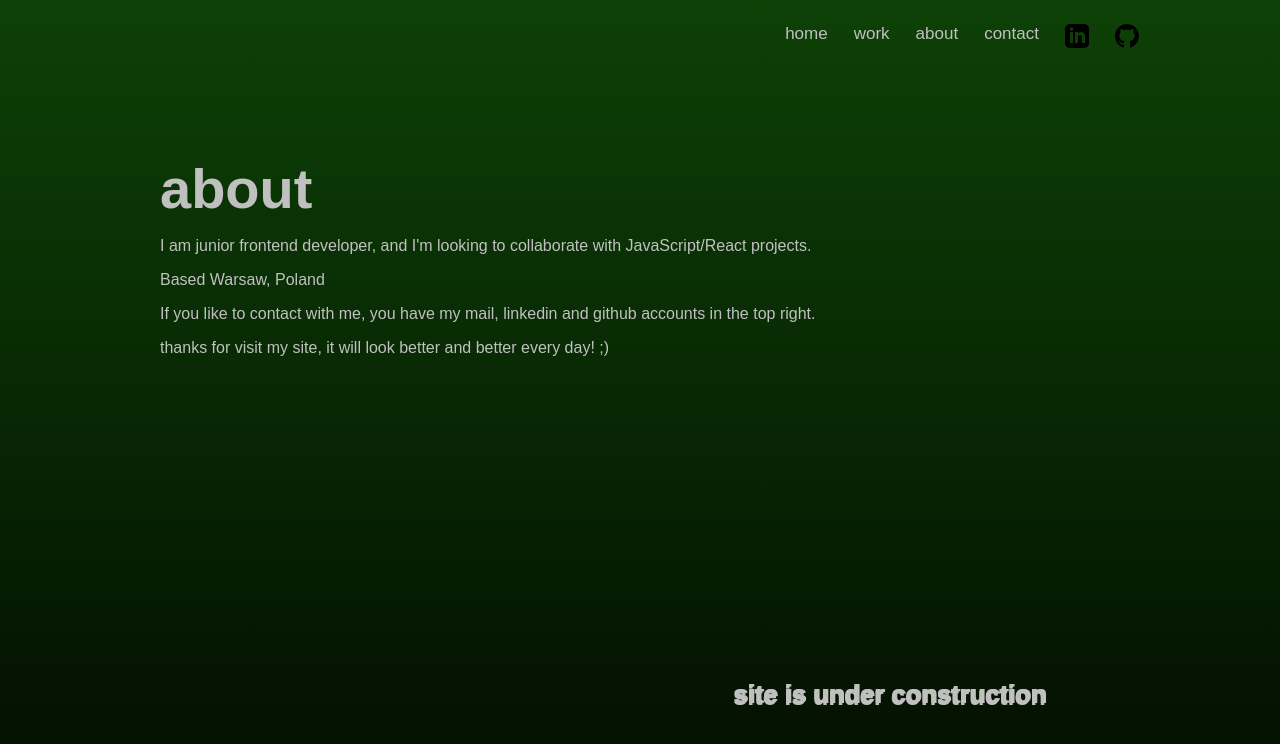
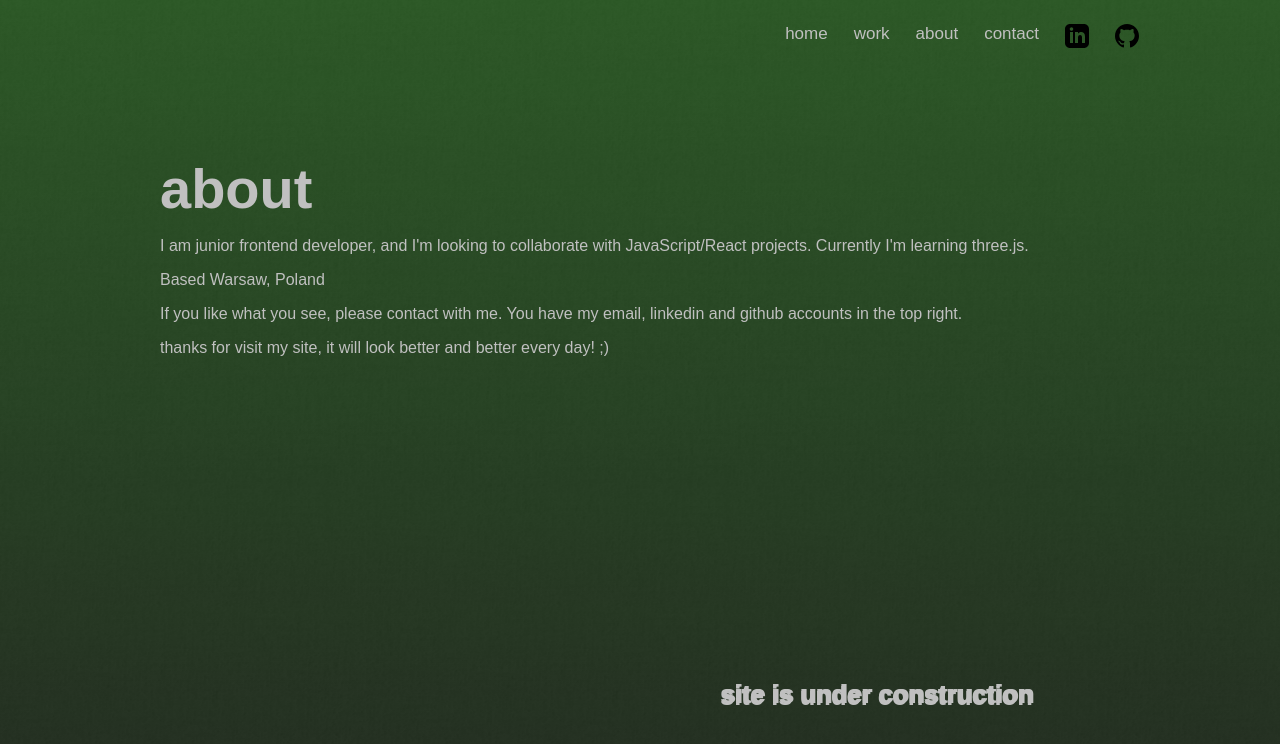
Before and after one commit to bartosz-lesniewski/bartosz-lesniewski.github.io, a React (Create React App) app in the folder portfolio-react/: page /about in a window 1280 px wide. Shown: the top 744 px of the page. Built offline with nearby package versions, Linux system fonts and the light colour scheme.

Commit message:
grain animation added to body and make some changes in readme

```diff
--- a/portfolio-react/src/About.js
+++ b/portfolio-react/src/About.js
@@ -6,12 +6,12 @@ function About() {
 			<h1>about</h1>
 			<p>
 				I am junior frontend developer, and I'm looking to collaborate with
-				JavaScript/React projects.
+				JavaScript/React projects. Currently I'm learning three.js.
 			</p>
 			<p>Based Warsaw, Poland</p>
 			<p>
-				If you like to contact with me, you have my mail, linkedin and github
-				accounts in the top right.
+				If you like what you see, please contact with me. You have my email,
+				linkedin and github accounts in the top right.
 			</p>
 			<p>
 				thanks for visit my site, it will look better and better every day! ;)
--- a/portfolio-react/src/styles/app.css
+++ b/portfolio-react/src/styles/app.css
@@ -24,7 +24,7 @@ h3 {
 
 .h3-footer {
 	font-size: 1.6em;
-	margin: 12em 9em 0 10em;
+	margin: 12em 9.5em 0 10em;
 	display: flex;
 	justify-content: flex-end;
 	/* font-style: italic; */
--- a/portfolio-react/src/styles/index.css
+++ b/portfolio-react/src/styles/index.css
@@ -14,7 +14,8 @@ body {
 	height: 97vh;
 }
 
-/* body:after {
+body:after {
+	z-index: -1;
 	content: "";
 	animation: grain 8s steps(10) infinite;
 	background-image: url("../img/paper_1_grainy_texture_to_background.png");
@@ -23,7 +24,7 @@ body {
 	top: -100%;
 	left: -50%;
 	opacity: 0.15;
-	position: relative;
+	position: fixed;
 }
 
 @keyframes grain {
@@ -58,4 +59,4 @@ body {
 	90% {
 		transform: translate(-10%, 10%);
 	}
-} */
+}
```
Also changed, not shown: 1 other file (tests, documents, lock files or other folders).
